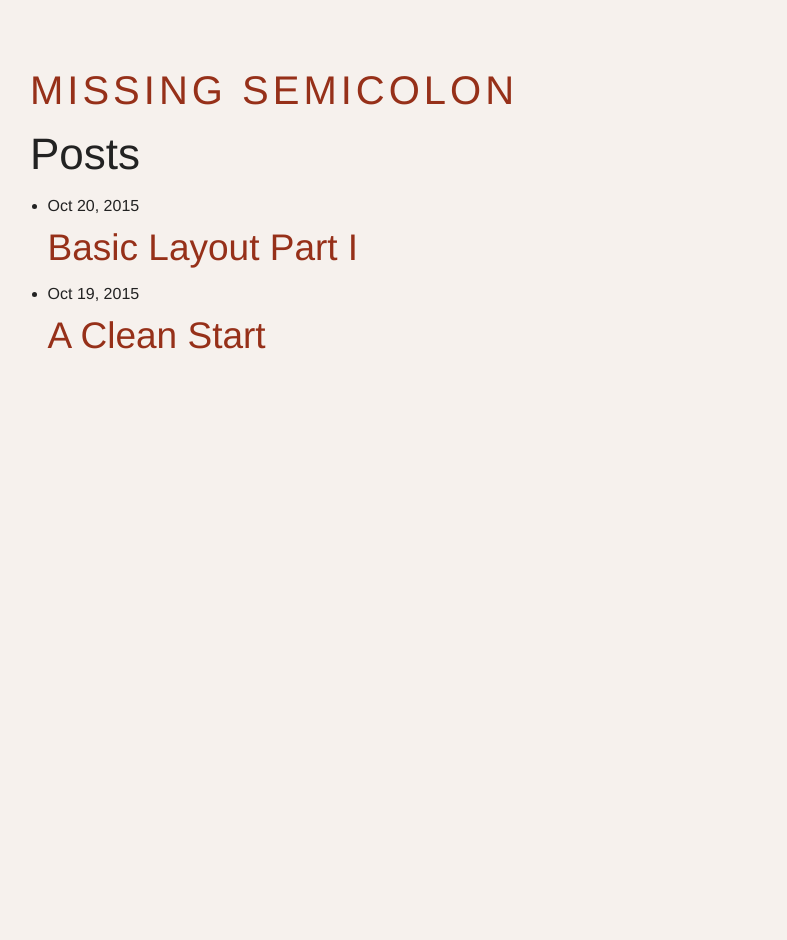
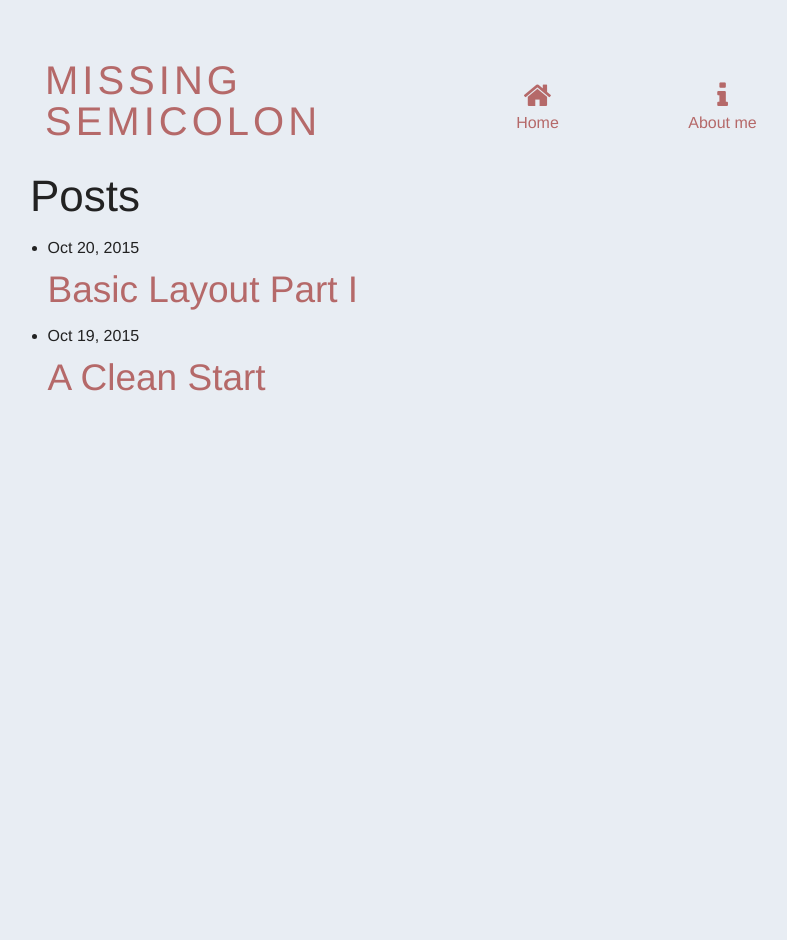
Before and after one commit to nwdev/nwdev.github.io, a Jekyll site: the page built from index.html, in a window 1280 px wide. Shown: the whole page, without its empty margins (210-997 px from the left). Built offline with Jekyll 4.4.1, drawn with Linux system fonts in a browser that asks for light colours; nearby versions of some CDN libraries; the list of posts is cut into pages by our own code.

Commit message:
navbar home and about

```diff
--- a/_includes/header.html
+++ b/_includes/header.html
@@ -1,5 +1,21 @@
 <header class="site-header">
-  <div class="wrapper">
-    <a id="site-title" href="{{ site.baseurl }}/">{{ site.title }}</a>
+  <div class="row">
+    <div class="large-6 columns">
+      <div class="wrapper">
+        <a id="site-title" href="{{ site.baseurl }}/">{{ site.title }}</a>
+      </div>
+    </div>
+    <div class="large-6 columns">
+      <div class="icon-bar two-up navbar">
+        <a class="item" href="{{ site.baseurl }}/">
+          <i class="fa fa-home"></i>
+          <label>Home</label>
+        </a>
+        <a class="item" href="{{ "/about" | prepend: site.baseurl }}">
+          <i class="fa fa-info"></i>
+          <label>About me</label>
+        </a>
+      </div>
+    </div>
   </div>
 </header>
--- a/css/_variables.scss
+++ b/css/_variables.scss
@@ -1,12 +1,9 @@
 //http://www.awwwards.com/trendy-web-color-palettes-and-material-design-color-schemes-tools.html
-//Bonhomme
+// #e8edf3 #e6cf8b #b56969 #22264b Quay Restaurant
 
-$background-color: 	#f6f1ed;
-$foreground-color: 	#ffffff;
-$font-color:		#4A4a4a;
-$link-color:		#963019;
-
-//#16174f
-//#963019
-//#f6f1ed
-//#667467
+$background-color:	#e8edf3;
+$foreground-color:	#ffffff;
+$font-color:		#4a4a4a;
+$spec-yellow:		#e6cf8b;
+$spec-red:			#b56969;
+$spec-purple:		#22264b;
--- a/css/main.scss
+++ b/css/main.scss
@@ -12,7 +12,48 @@ body	{
 
 	a	{
 		text-decoration: none;
-		color: $link-color;
+		color: $spec-red;
+	}
+
+	a#site-title	{
+		text-transform: uppercase;
+		letter-spacing: 0.1em;
+		font-size: 2.5rem;
+		line-height: 1;
+	}
+
+	a#site-title:hover	{
+		color: $spec-red;
+		background: transparent;
+		font-weight: bold;
+	}
+
+	a:hover, a:focus	{
+		color: $spec-yellow;
+		background: $spec-purple;
+		border-radius: 0.25rem;
+	}
+
+	.navbar	{
+		background: transparent;
+
+		.fa, label 	{
+			color: $spec-red;
+		}
+
+		a.item:hover	{
+
+			background: transparent;
+
+			i	{
+				color: $spec-yellow;
+			}
+
+			label	{
+				color: $spec-red;
+				text-decoration: underline;
+			}
+		}
 	}
 
 	article	{
@@ -34,11 +75,4 @@ body	{
 		font-family: monospace;
 		line-height: 1;
 	}
-
-	#site-title	{
-	text-transform: uppercase;
-	letter-spacing: 0.1em;
-	font-size: 2.5em;
-	margin: 40px 0px 40px 0px;
-	}
 }
```
